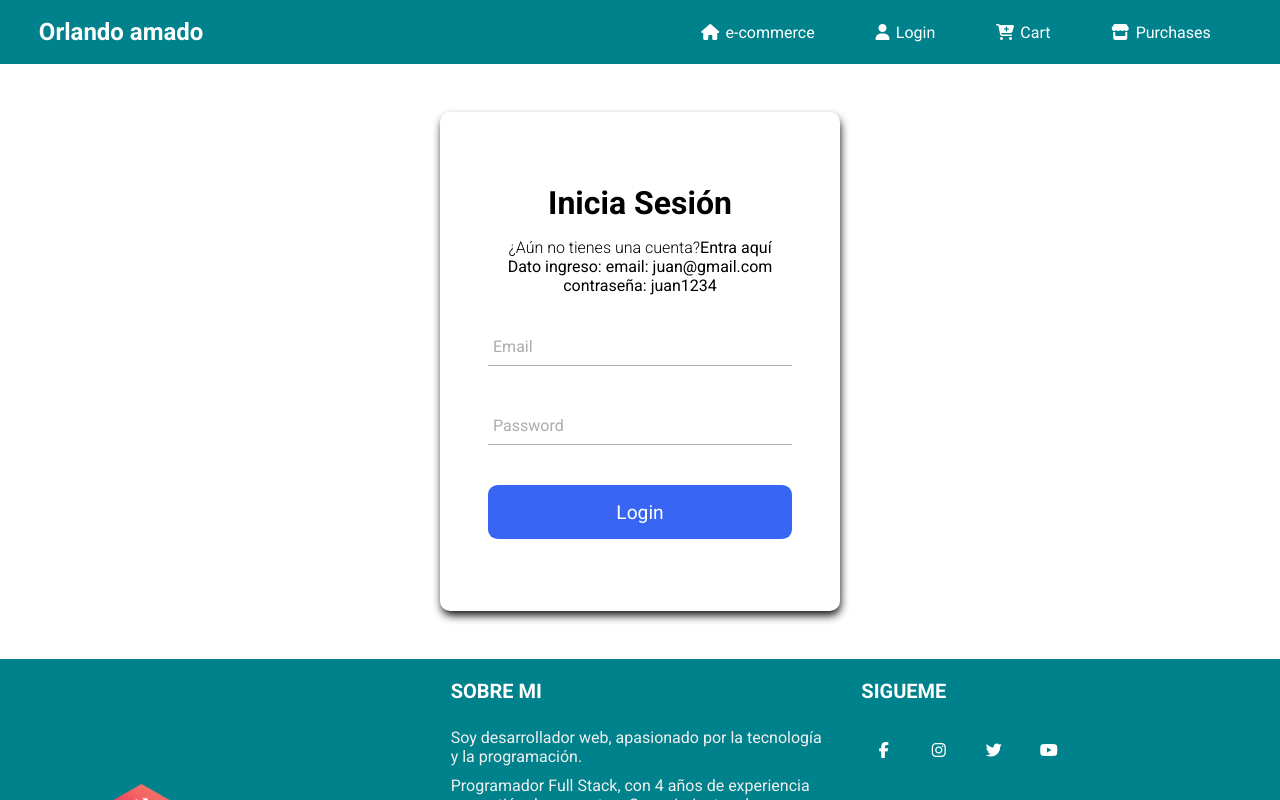
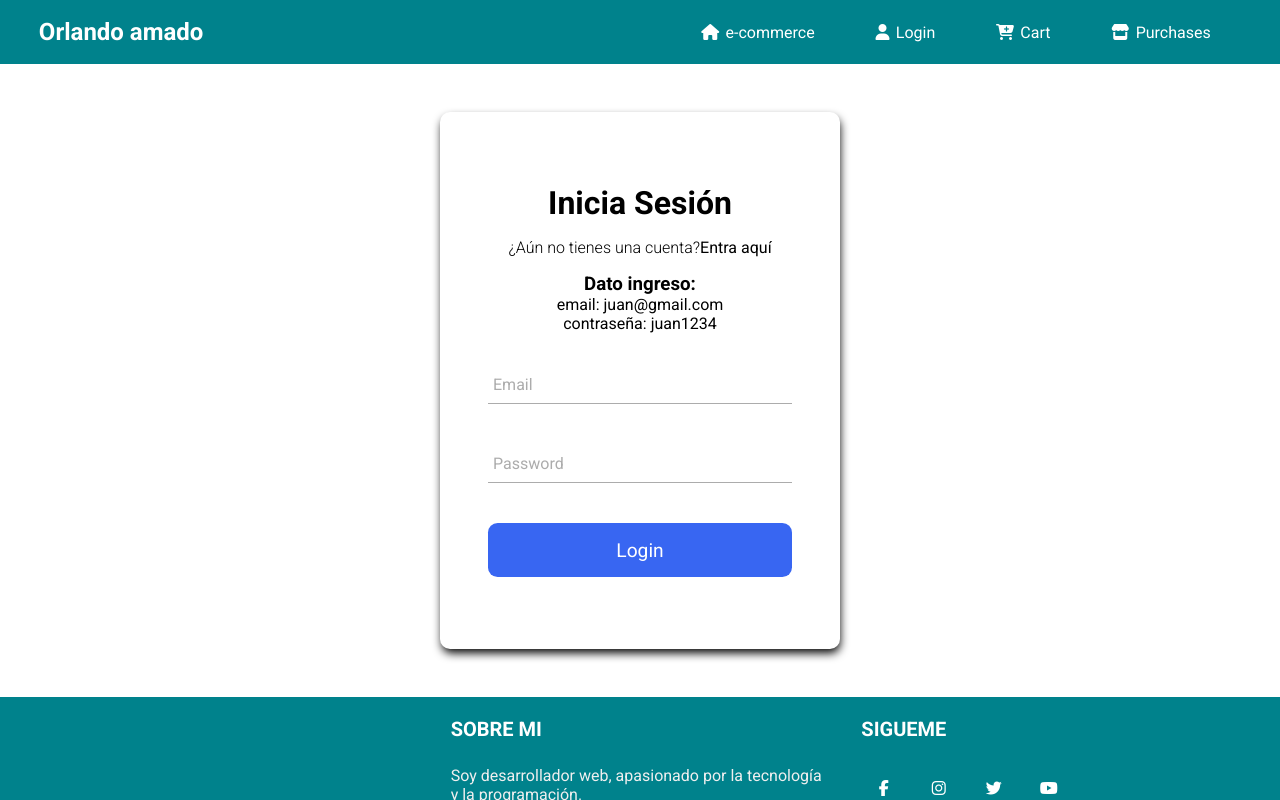
Before and after one commit to oramar/ReactEntregable6, a React (Vite) app: page /#/login in a window 1280 px wide. Shown: the top 800 px of the page. Built offline with nearby package versions, Linux system fonts and the light colour scheme; no server answers.

Commit message:
Modicando acceso al usuario

```diff
--- a/src/pages/Login.jsx
+++ b/src/pages/Login.jsx
@@ -48,7 +48,9 @@ const Login = () => {
                             <h2 className="form__title">Inicia Sesión</h2>
                             <p className="form__paragraph">¿Aún no tienes una cuenta?<a href="" className="form__link">Entra aquí</a></p>
                             <div className="form__datoContacto">
-                                <p className="email">Dato ingreso: email: juan@gmail.com contraseña: juan1234 </p>
+                                <h3 className="email">Dato ingreso: </h3>
+                                <p>email: juan@gmail.com </p>
+                                <p>contraseña: juan1234 </p>
                             </div>
                             <div className='form__container'>
                                 <div className="form__group">
--- a/src/pages/styles/login.css
+++ b/src/pages/styles/login.css
@@ -60,6 +60,9 @@
     font-weight: 300;
 }
 
+.form__datoContacto{
+    margin-top: 1em;
+}
 .form__link{
     font-weight: 400;
     color: #000;
```
